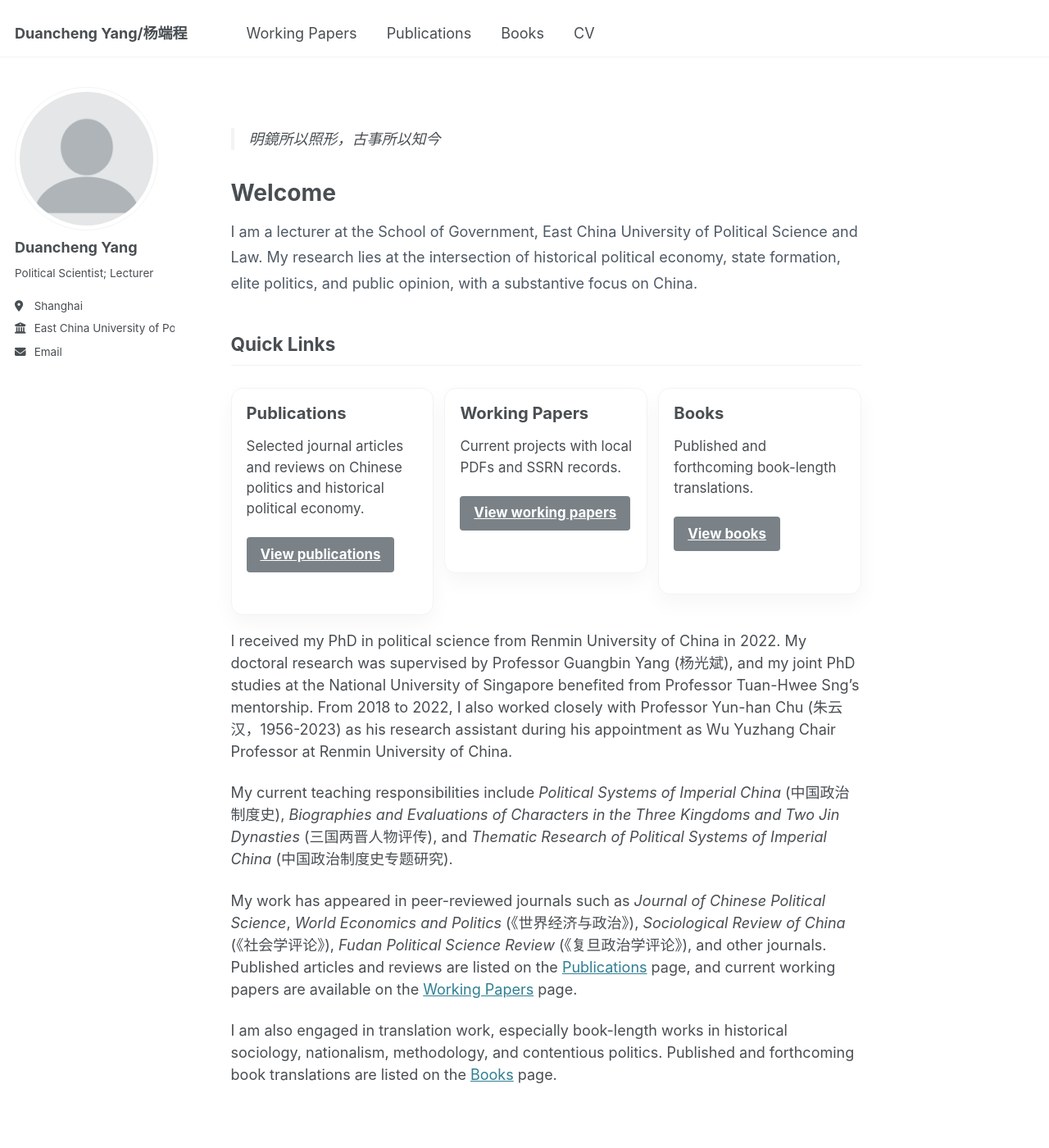
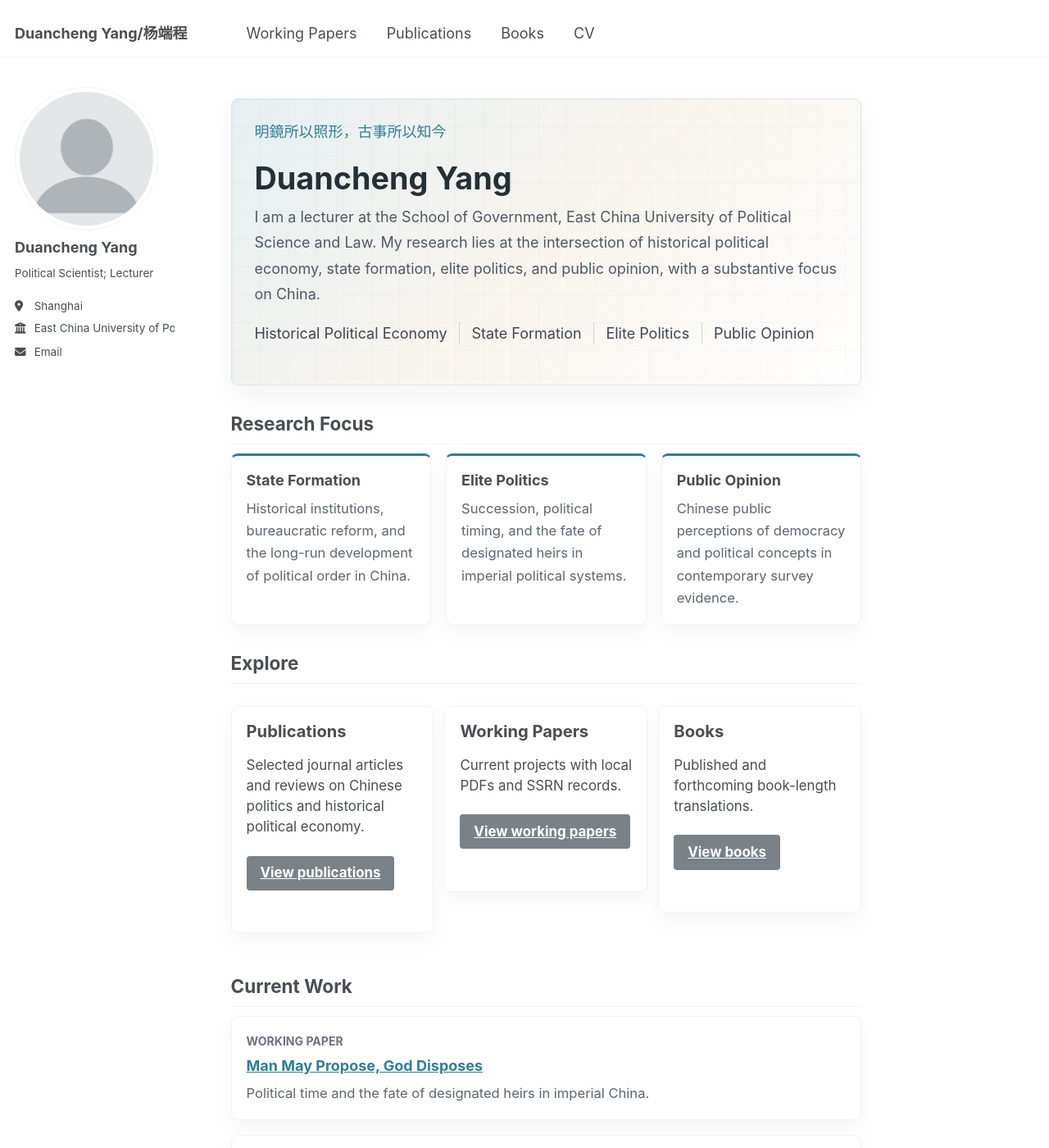
Before and after one commit to DCYeo/dcyeo.github.io, a Jekyll site: the page built from _pages/about.md, in a window 1280 px wide and 1400 px high. Shown: the whole window at 82% size. Built offline with Jekyll 4.4.1, drawn with Linux system fonts in a browser that asks for light colours; some of the changed text lies outside the part shown.

Commit message:
Polish homepage layout

```diff
--- a/_pages/about.md
+++ b/_pages/about.md
@@ -20,19 +20,64 @@ feature_row:
     btn_label: "View books"
 ---
 
-> 明鏡所以照形，古事所以知今
+<section class="home-hero">
+  <p class="home-motto">明鏡所以照形，古事所以知今</p>
+  <h1 class="home-name">Duancheng Yang</h1>
+  <p class="home-intro page__lead">I am a lecturer at the School of Government, East China University of Political Science and Law. My research lies at the intersection of historical political economy, state formation, elite politics, and public opinion, with a substantive focus on China.</p>
+  <p class="home-meta-line">
+    <span>Historical Political Economy</span>
+    <span>State Formation</span>
+    <span>Elite Politics</span>
+    <span>Public Opinion</span>
+  </p>
+</section>
 
-# Welcome
+<section class="home-section">
+  <h2>Research Focus</h2>
+  <div class="home-focus-grid">
+    <article class="home-focus-card">
+      <h3>State Formation</h3>
+      <p>Historical institutions, bureaucratic reform, and the long-run development of political order in China.</p>
+    </article>
+    <article class="home-focus-card">
+      <h3>Elite Politics</h3>
+      <p>Succession, political timing, and the fate of designated heirs in imperial political systems.</p>
+    </article>
+    <article class="home-focus-card">
+      <h3>Public Opinion</h3>
+      <p>Chinese public perceptions of democracy and political concepts in contemporary survey evidence.</p>
+    </article>
+  </div>
+</section>
 
-<p class="home-intro page__lead">I am a lecturer at the School of Government, East China University of Political Science and Law. My research lies at the intersection of historical political economy, state formation, elite politics, and public opinion, with a substantive focus on China.</p>
-
-## Quick Links
+<section class="home-section">
+  <h2>Explore</h2>
 
 <div class="home-quicklinks">
 
 {% include feature_row %}
 
 </div>
+</section>
+
+<section class="home-section home-current-work">
+  <h2>Current Work</h2>
+  <div class="home-highlight-list">
+    <article class="home-highlight">
+      <p class="entry-card__eyebrow">Working Paper</p>
+      <h3><a href="{{ '/working-papers/' | relative_url }}">Man May Propose, God Disposes</a></h3>
+      <p>Political time and the fate of designated heirs in imperial China.</p>
+    </article>
+    <article class="home-highlight">
+      <p class="entry-card__eyebrow">Working Paper</p>
+      <h3><a href="{{ '/working-papers/' | relative_url }}">The Eve of Leviathan's Birth</a></h3>
+      <p>Bureaucratic reform and state building in early medieval China.</p>
+    </article>
+  </div>
+</section>
+
+<section class="home-section" markdown="1">
+  <h2>Profile</h2>
 
 I received my PhD in political science from Renmin University of China in 2022. My doctoral research was supervised by Professor Guangbin Yang (杨光斌), and my joint PhD studies at the National University of Singapore benefited from Professor Tuan-Hwee Sng's mentorship. From 2018 to 2022, I also worked closely with Professor Yun-han Chu (朱云汉，1956-2023) as his research assistant during his appointment as Wu Yuzhang Chair Professor at Renmin University of China.
 
@@ -41,3 +86,5 @@ My current teaching responsibilities include *Political Systems of Imperial Chin
 My work has appeared in peer-reviewed journals such as *Journal of Chinese Political Science*, *World Economics and Politics* (《世界经济与政治》), *Sociological Review of China* (《社会学评论》), *Fudan Political Science Review* (《复旦政治学评论》), and other journals. Published articles and reviews are listed on the [Publications]({{ '/publications/' | relative_url }}) page, and current working papers are available on the [Working Papers]({{ '/working-papers/' | relative_url }}) page.
 
 I am also engaged in translation work, especially book-length works in historical sociology, nationalism, methodology, and contentious politics. Published and forthcoming book translations are listed on the [Books]({{ '/books/' | relative_url }}) page.
+
+</section>
--- a/assets/css/custom.scss
+++ b/assets/css/custom.scss
@@ -1,5 +1,52 @@
 ---
 ---
+
+.home-hero {
+  position: relative;
+  overflow: hidden;
+  margin-bottom: 1.8rem;
+  padding: 1.45rem 1.55rem;
+  border: 1px solid #dce7e4;
+  border-radius: 8px;
+  background:
+    linear-gradient(135deg, rgba(47, 127, 147, 0.12), rgba(180, 122, 38, 0.08) 52%, rgba(255, 255, 255, 0) 100%),
+    var(--global-bg-color);
+  box-shadow: 0 12px 30px rgba(15, 23, 42, 0.05);
+}
+
+.home-hero::after {
+  content: "";
+  position: absolute;
+  inset: 0;
+  background-image:
+    linear-gradient(rgba(47, 127, 147, 0.08) 1px, transparent 1px),
+    linear-gradient(90deg, rgba(47, 127, 147, 0.08) 1px, transparent 1px);
+  background-size: 34px 34px;
+  opacity: 0.45;
+  pointer-events: none;
+}
+
+.home-hero > * {
+  position: relative;
+  z-index: 1;
+}
+
+.home-motto {
+  margin: 0 0 0.5rem;
+  color: #2f7f93;
+  font-family: Georgia, Times, serif;
+  font-size: 0.95rem;
+  letter-spacing: 0;
+}
+
+.home-name {
+  margin: 0 0 0.65rem;
+  padding-bottom: 0;
+  border-bottom: 0;
+  color: #243036;
+  line-height: 1.05;
+  font-size: 2.1rem;
+}
 
 .home-intro,
 .page-intro {
@@ -7,6 +54,81 @@
   margin: 0 0 1.5rem;
   color: #4f5965;
   line-height: 1.75;
+}
+
+.home-hero .home-intro {
+  margin-bottom: 1rem;
+}
+
+.home-meta-line {
+  display: flex;
+  flex-wrap: wrap;
+  gap: 0.35rem 0.8rem;
+  margin: 0;
+  color: #3f4650;
+  font-size: 0.88rem;
+}
+
+.home-meta-line span {
+  padding-right: 0.8rem;
+  border-right: 1px solid #c9d7d3;
+}
+
+.home-meta-line span:last-child {
+  padding-right: 0;
+  border-right: 0;
+}
+
+.home-section {
+  margin: 1.8rem 0 0;
+}
+
+.home-section h2 {
+  margin-top: 0;
+}
+
+.home-focus-grid,
+.home-highlight-list {
+  display: grid;
+  gap: 1rem;
+}
+
+.home-focus-grid {
+  grid-template-columns: repeat(3, minmax(0, 1fr));
+}
+
+.home-focus-card,
+.home-highlight {
+  padding: 1rem;
+  border: 1px solid var(--global-border-color);
+  border-radius: 8px;
+  background: var(--global-bg-color);
+  box-shadow: 0 10px 24px rgba(15, 23, 42, 0.04);
+}
+
+.home-focus-card {
+  border-top: 3px solid #2f7f93;
+}
+
+.home-focus-card h3,
+.home-highlight h3 {
+  margin: 0 0 0.45rem;
+  line-height: 1.35;
+  font-size: 1rem;
+}
+
+.home-focus-card p,
+.home-highlight p {
+  margin: 0;
+  color: #5d6670;
+  line-height: 1.65;
+  font-size: 0.92rem;
+}
+
+.home-highlight .entry-card__eyebrow {
+  margin: 0 0 0.35rem;
+  color: #6b7280;
+  font-size: 0.78rem;
 }
 
 .home-quicklinks {
@@ -26,7 +148,7 @@
   height: 100%;
   padding: 1rem;
   border: 1px solid var(--global-border-color);
-  border-radius: 14px;
+  border-radius: 8px;
   background: var(--global-bg-color);
   box-shadow: 0 10px 26px rgba(15, 23, 42, 0.04);
 }
@@ -52,7 +174,7 @@
   gap: 1rem;
   padding: 1rem;
   border: 1px solid var(--global-border-color);
-  border-radius: 14px;
+  border-radius: 8px;
   background: var(--global-bg-color);
   box-shadow: 0 10px 26px rgba(15, 23, 42, 0.04);
 }
@@ -86,7 +208,7 @@
   color: #6b7280;
   font-size: 0.78rem;
   font-weight: 700;
-  letter-spacing: 0.08em;
+  letter-spacing: 0;
   text-transform: uppercase;
 }
 
@@ -122,6 +244,18 @@
 }
 
 @media (max-width: 640px) {
+  .home-hero {
+    padding: 1.15rem;
+  }
+
+  .home-name {
+    font-size: 1.72rem;
+  }
+
+  .home-focus-grid {
+    grid-template-columns: 1fr;
+  }
+
   .entry-card--book {
     grid-template-columns: 1fr;
   }
```
